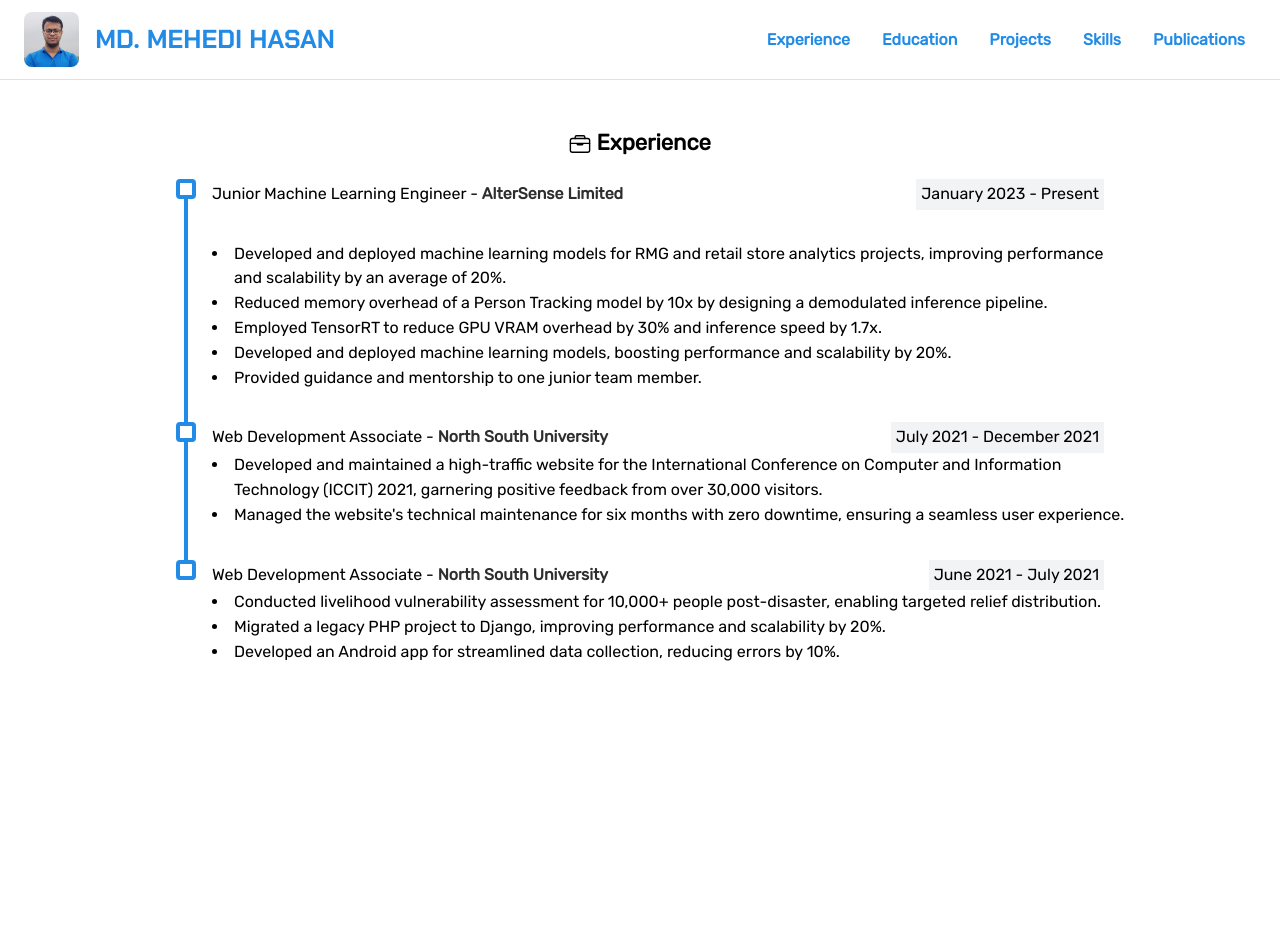
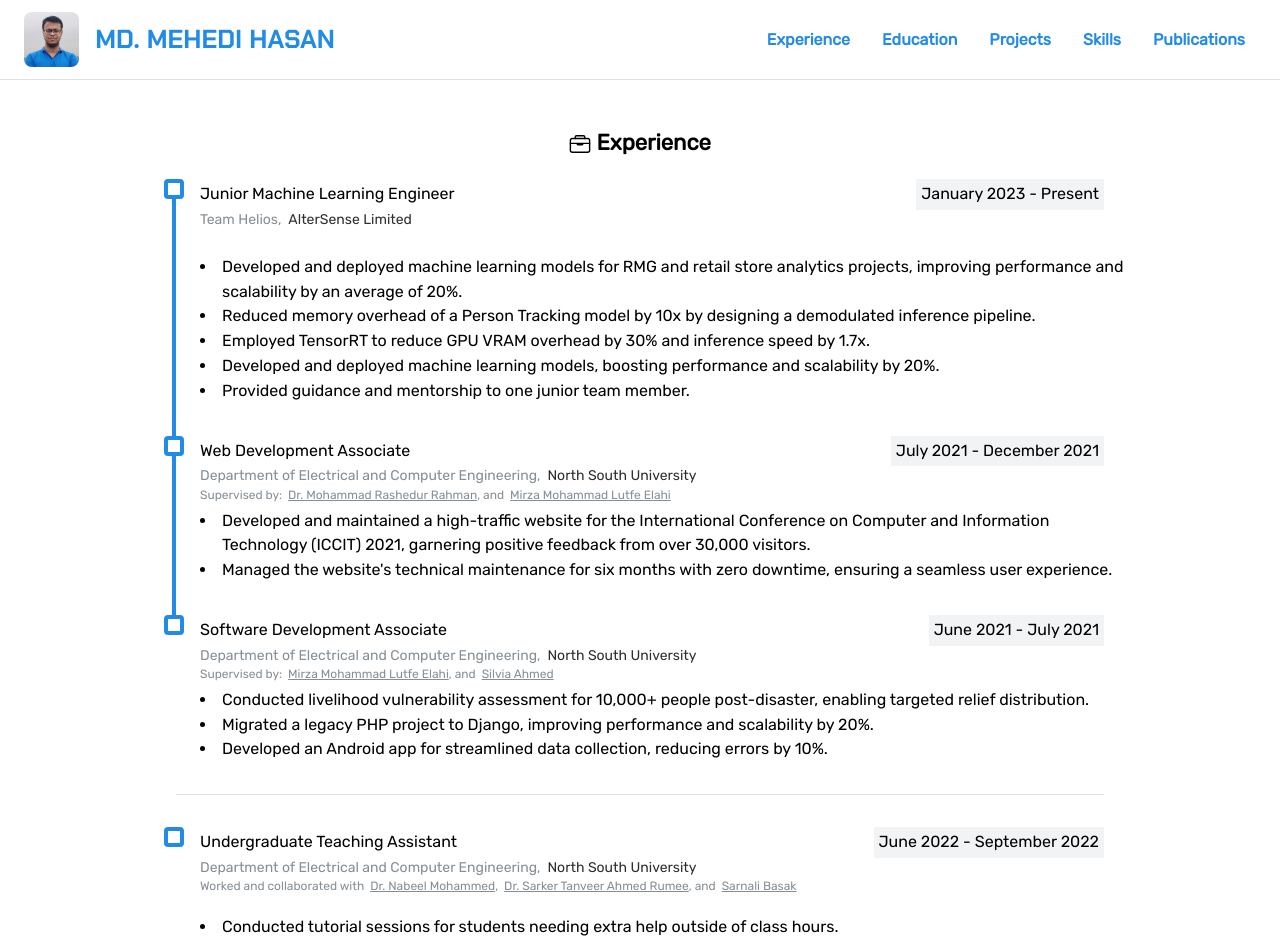
Before and after one commit to mhasan502/mhasan502.github.io, a React (Vite) app: page /experience in a window 1280 px wide. Shown: the top 943 px of the page. Before the commit the page ends 800 px from the top, so only its background shows below. Built offline with nearby package versions, Linux system fonts and the light colour scheme.

Commit message:
added more info on experience

```diff
--- a/src/pages/Experience.jsx
+++ b/src/pages/Experience.jsx
@@ -1,6 +1,6 @@
 import Skeleton from "../components/Skeleton.jsx";
 import {IoBriefcaseOutline} from "react-icons/io5";
-import {Anchor, Container, Group, List, Space, Text, Timeline, Title} from "@mantine/core";
+import {Anchor, Container, Divider, Group, List, Space, Text, Timeline, Title} from "@mantine/core";
 
 const Experience = () => {
   return (
@@ -15,21 +15,25 @@ const Experience = () => {
         </Group>
         <Space h={'lg'}/>
 
-        <Timeline active={3} bulletSize={20}  radius={'sm'}>
-          <Timeline.Item>
-            <Group justify="space-between">
-            <Title order={5}>
-              <Text span>Junior Machine Learning Engineer - </Text>
-              <Anchor c={'dark'} href="https://altersense.com/" target="_blank" inherit>
-                AlterSense Limited
-              </Anchor>
-            </Title>
-            <Text bg='gray.1' style={{display: 'inline-block'}} px={5} py={3}>
+        <Timeline active={3} bulletSize={20} radius={'sm'} p={0} m={0}>
+          <Timeline.Item title={
+            <>
+              <Group justify={"space-between"}>
+                <Text>Junior Machine Learning Engineer</Text>
+                <Text bg={'gray.1'} style={{display: 'inline-block'}} px={5} py={3}>
                   January 2023 - Present
                 </Text>
               </Group>
-            <Space h="xl" />
 
+              <Text size={'sm'} c={'dimmed'}>
+                Team Helios, &nbsp;
+                <Anchor c={'dark'} target={"_blank"} href={'https://altersense.com/'}>
+                  AlterSense Limited
+                </Anchor>
+              </Text>
+            </>
+          }>
+            <Space h={'lg'}/>
             <List>
               <List.Item>
                 Developed and deployed machine learning models for RMG and retail store analytics projects, improving
@@ -50,46 +54,96 @@ const Experience = () => {
             </List>
           </Timeline.Item>
 
-          <Timeline.Item>
-            <Group justify="space-between">
-            <Title order={5}>
-              <Text span>Web Development Associate - </Text>
-              <Anchor c={'dark'} href="http://northsouth.edu/" target="_blank" inherit>
-                North South University
-              </Anchor>
-            </Title>
-            <Text bg='gray.1' style={{display: 'inline-block'}} px={5} py={3}>
+          <Timeline.Item title={
+            <>
+              <Group justify={'space-between'}>
+                <Text>Web Development Associate</Text>
+                <Text bg={'gray.1'} style={{display: 'inline-block'}} px={5} py={3}>
                   July 2021 - December 2021
                 </Text>
               </Group>
 
+              <Text size={'sm'} c={'dimmed'}>
+                Department of Electrical and Computer Engineering, &nbsp;
+                <Anchor c={'dark'} target={'_blank'} href={'http://northsouth.edu/'}>
+                  North South University
+                </Anchor>
+              </Text>
+              <Text size={'xs'} c={'dimmed'}>
+                Supervised by: &nbsp;
+                <Anchor
+                  c={'dimmed'}
+                  td={'underline'}
+                  target={'_blank'}
+                  href={'http://ece.northsouth.edu/people/rashedur-rahman/'}
+                >
+                  Dr. Mohammad Rashedur Rahman
+                </Anchor>
+                , and &nbsp;
+                <Anchor
+                  c={'dimmed'}
+                  td={'underline'}
+                  target={'_blank'}
+                  href={'http://ece.northsouth.edu/people/lutfe-elahi/'}
+                >
+                  Mirza Mohammad Lutfe Elahi
+                </Anchor>
+              </Text>
+            </>
+          }>
             <List>
               <List.Item>
-                Developed and maintained a high-traffic website for the International Conference on Computer and Information Technology (ICCIT) 2021, garnering positive feedback from over 30,000 visitors.
+                Developed and maintained a high-traffic website for the International Conference on Computer and
+                Information Technology (ICCIT) 2021, garnering positive feedback from over 30,000 visitors.
               </List.Item>
               <List.Item>
-                Managed the website&apos;s technical maintenance for six months with zero downtime, ensuring a seamless user experience.
+                Managed the website&apos;s technical maintenance for six months with zero downtime, ensuring a seamless
+                user experience.
               </List.Item>
-
             </List>
           </Timeline.Item>
 
-          <Timeline.Item>
-            <Group justify="space-between">
-            <Title order={5}>
-              <Text span>Web Development Associate - </Text>
-              <Anchor c={'dark'} href="http://northsouth.edu/" target="_blank" inherit>
-                North South University
-              </Anchor>
-            </Title>
-            <Text bg='gray.1' style={{display: 'inline-block'}} px={5} py={3}>
+          <Timeline.Item title={
+            <>
+              <Group justify={'space-between'}>
+                <Text>Software Development Associate</Text>
+                <Text bg={'gray.1'} style={{display: 'inline-block'}} px={5} py={3}>
                   June 2021 - July 2021
                 </Text>
               </Group>
 
+              <Text size={'sm'} c={'dimmed'}>
+                Department of Electrical and Computer Engineering, &nbsp;
+                <Anchor c={'dark'} target={'_blank'} href={'http://northsouth.edu/'}>
+                  North South University
+                </Anchor>
+              </Text>
+              <Text size={'xs'} c={'dimmed'}>
+                Supervised by: &nbsp;
+                <Anchor
+                  c={'dimmed'}
+                  td={'underline'}
+                  target={'_blank'}
+                  href={'http://ece.northsouth.edu/people/lutfe-elahi/'}
+                >
+                  Mirza Mohammad Lutfe Elahi
+                </Anchor>
+                , and &nbsp;
+                <Anchor
+                  c={'dimmed'}
+                  td={'underline'}
+                  target={'_blank'}
+                  href={'http://ece.northsouth.edu/people/silvia-ahmed/'}
+                >
+                  Silvia Ahmed
+                </Anchor>
+              </Text>
+            </>
+          }>
             <List>
               <List.Item>
-                Conducted livelihood vulnerability assessment for 10,000+ people post-disaster, enabling targeted relief distribution.
+                Conducted livelihood vulnerability assessment for 10,000+ people post-disaster, enabling targeted relief
+                distribution.
               </List.Item>
               <List.Item>
                 Migrated a legacy PHP project to Django, improving performance and scalability by 20%.
@@ -101,6 +155,76 @@ const Experience = () => {
             </List>
           </Timeline.Item>
         </Timeline>
+
+        <Divider my={'xl'}/>
+
+        <Timeline active={3} bulletSize={20} radius={'sm'} p={0} m={0}>
+          <Timeline.Item>
+            <Group justify={'space-between'}>
+              <Text>Undergraduate Teaching Assistant</Text>
+              <Text bg={'gray.1'} style={{display: 'inline-block'}} px={5} py={3}>
+                June 2022 - September 2022
+              </Text>
+            </Group>
+
+            <Text size={'sm'} c={'dimmed'}>
+              Department of Electrical and Computer Engineering, &nbsp;
+              <Anchor c={'dark'} target={'_blank'} href={'http://ece.northsouth.edu/'}>
+                North South University
+              </Anchor>
+            </Text>
+
+            <Text size={'xs'} c={'dimmed'}>
+              Worked and collaborated with &nbsp;
+              <Anchor
+                c={'dimmed'}
+                td={'underline'}
+                href={'http://ece.northsouth.edu/people/dr-nabeel-mohammed/'}
+                target={'_blank'}
+              >
+                Dr. Nabeel Mohammed
+              </Anchor>
+              , &nbsp;
+              <Anchor
+                c={'dimmed'}
+                td={'underline'}
+                href={'https://www.du.ac.bd/faculty/faculty_details/CSE/2585'}
+                target={'_blank'}
+              >
+                Dr. Sarker Tanveer Ahmed Rumee
+              </Anchor>
+              , and &nbsp;
+              <Anchor
+                c={'dimmed'}
+                td={'underline'}
+                href={'https://juniv.edu/teachers/sarnali.cse'}
+                target={'_blank'}
+              >
+                Sarnali Basak
+              </Anchor>
+            </Text>
+            <Space h={'lg'}/>
+
+            <List>
+              <List.Item>
+                Conducted tutorial sessions for students needing extra help outside of class hours.
+              </List.Item>
+              <List.Item>
+                Graded home-works and assignments.
+              </List.Item>
+              <List.Item>
+                Stayed informed about test dates, times, and other course-related deadlines.
+              </List.Item>
+              <List.Item>
+                Maintained 04 hours per week per section divided among the assisting faculty members for student
+                consultation.
+              </List.Item>
+              <List.Item>
+                Assisted faculty members in their course-related work except for grading quiz/exam papers.
+              </List.Item>
+            </List>
+          </Timeline.Item>
+        </Timeline>
       </Container>
     </Skeleton>
   );
--- a/src/pages/Publications.jsx
+++ b/src/pages/Publications.jsx
@@ -38,10 +38,10 @@ const Publications = () => {
               onClose={close}
               centered
               >
-              <Image src="../../public/Publication/Graphical Abstract-min.png"/>
+              <Image src="../../public/Graphical Abstract.png"/>
             </Modal>
 
-            <Image radius={'md'} src="../../public/Publication/Graphical Abstract-min.png" onClick={open}/>
+            <Image radius={'md'} src="../../public/Graphical Abstract.png" onClick={open}/>
             <Space h={'md'}/>
 
             <List size={'sm'} withPadding>
--- a/src/pages/Skills.jsx
+++ b/src/pages/Skills.jsx
@@ -42,18 +42,21 @@ const Skills = () => {
           </List.Item>
         </List>
         <Space h={'lg'}/>
-        <Divider my="xl" />
+        <Divider my="xl"/>
         <Text>
-          The above mentioned technologies I use large part of the day. I am flexible with programming languages and
-          technologies.
+          I love working with different type of technologies. The above mentioned technologies I use large part of the
+          day on work. I am flexible with programming languages and technologies. I have
         </Text>
-        <Text>I have</Text>
+        <Space h={'sm'}/>
         <List>
           <List.Item>
             built apps in <Mark color="gray.4">Java</Mark> to be used on client side.
           </List.Item>
           <List.Item>
             worked on Arduino variant of <Mark color="gray.4">C/C++</Mark> language to built Line-following Robots.
+          </List.Item>
+          <List.Item>
+            built this portfolio website using <Mark color="gray.4">React</Mark>
           </List.Item>
           <List.Item>
             completed Database Management System course project in <Mark color="gray.4">PHP</Mark>
@@ -65,7 +68,7 @@ const Skills = () => {
             scraped data using <Mark color="gray.4">BeautifulSoup</Mark> from popular newspaper sites of Bangladesh.
           </List.Item>
           <List.Item>
-            solved couple programming problems languages <Mark color="gray.4">C#</Mark>
+            solved couple competitive programming problems in <Mark color="gray.4">C#</Mark>
           </List.Item>
         </List>
 
```
Also changed, not shown: public/Graphical Abstract.png (renamed from public/Publication/Graphical Abstract-min.png). Lines whose indentation alone changed are shown as unchanged.
